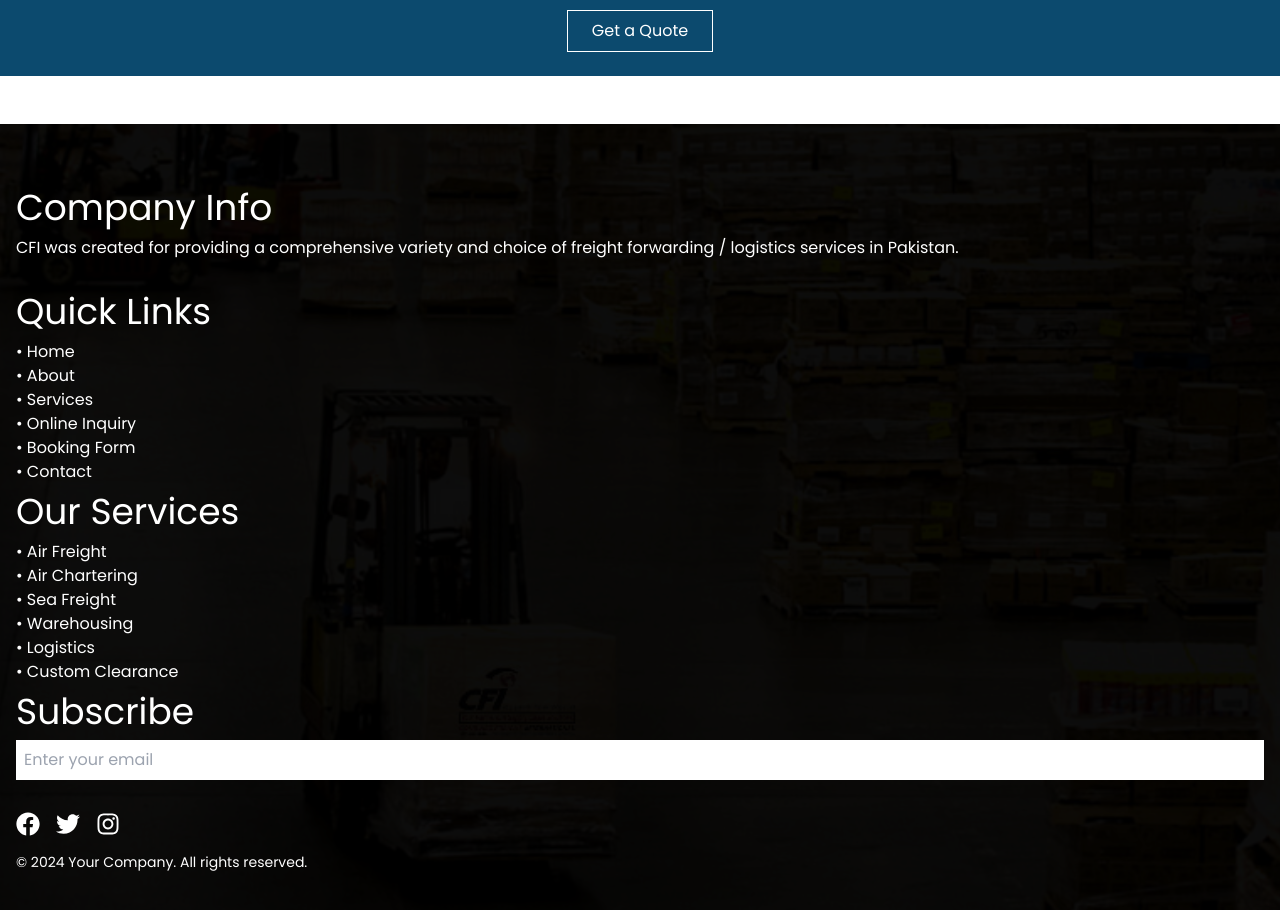
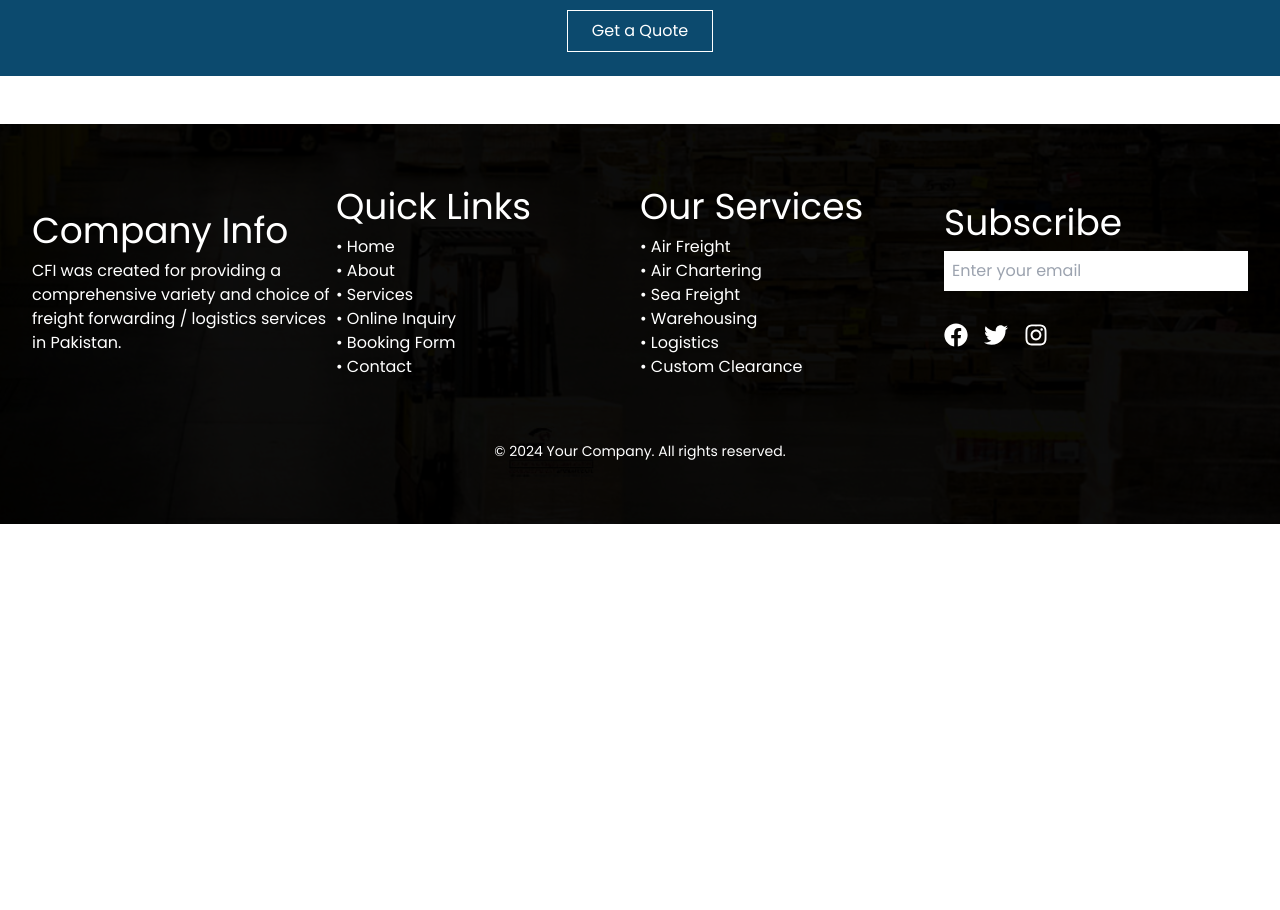
Before and after one commit to haseebx16/cfipak, a Next.js app: page / in a window 1280 px wide. Shown: the part 2600-3510 px from the top of the page. After the commit the page ends 3124 px from the top, so only its background shows below. Built offline with nearby package versions, Linux system fonts and the light colour scheme.

Commit message:
footer for md

```diff
--- a/app/Components/Sections/Footer.js
+++ b/app/Components/Sections/Footer.js
@@ -17,34 +17,44 @@ const Footer = () => {
     }, [])
 
   return (
-    <div className={`${font2.className} relative w-full h-screen mt-12 bg-black`}>
+    <div className={`${font2.className} relative w-full h-screen md:h-[25rem] mt-12 bg-black`}>
       <img src={"/warehousing.jpg"} alt="Warehousing" className="absolute inset-0 w-full h-full object-cover opacity-50" />
       <div className="absolute inset-0 bg-black bg-opacity-90"></div>
-      <div className="relative z-10 flex flex-col items-start h-full text-white p-4">
-        <h1 data-aos="fade-down" className="text-2xl md:text-4xl mb-2 mt-12">Company Info</h1>
-        <p data-aos="fade-right" className='text-md'>CFI was created for providing a comprehensive variety and choice of freight forwarding / logistics services in Pakistan.</p>
-        <h1 data-aos="fade-down" className="text-2xl md:text-4xl mb-2 mt-8">Quick Links</h1>
+      <div className="relative z-10 flex flex-col md:flex-row md:flex-wrap items-start md:items-center h-full text-white p-4 md:p-8">
+        <div className="w-full md:w-1/4 mb-8 md:mb-0">
+          <h1 data-aos="fade-down" className="text-2xl md:text-4xl mb-2 mt-12 md:mt-0">Company Info</h1>
+          <p data-aos="fade-right" className='text-md md:max-w-sm'>CFI was created for providing a comprehensive variety and choice of freight forwarding / logistics services in Pakistan.</p>
+        </div>
+        <div className="w-full md:w-1/4 mb-8 md:mb-0">
+          <h1 data-aos="fade-down" className="text-2xl md:text-4xl mb-2 mt-8 md:mt-0">Quick Links</h1>
           <p data-aos="fade-right" className='text-md'>&#x2022;&nbsp;Home</p>
           <p data-aos="fade-right" className='text-md'>&#x2022;&nbsp;About</p>
           <p data-aos="fade-right" className='text-md'>&#x2022;&nbsp;Services</p>
           <p data-aos="fade-right" className='text-md'>&#x2022;&nbsp;Online Inquiry</p>
           <p data-aos="fade-right" className='text-md'>&#x2022;&nbsp;Booking Form</p>
           <p data-aos="fade-right" className='text-md'>&#x2022;&nbsp;Contact</p>
-        <h1 data-aos="fade-down" className="text-2xl md:text-4xl mb-2 mt-2">Our Services</h1>
+        </div>
+        <div className="w-full md:w-1/4 mb-8 md:mb-0">
+          <h1 data-aos="fade-down" className="text-2xl md:text-4xl mb-2 mt-2 md:mt-0">Our Services</h1>
           <p data-aos="fade-right" className='text-md'>&#x2022;&nbsp;Air Freight</p>
           <p data-aos="fade-right" className='text-md'>&#x2022;&nbsp;Air Chartering</p>
           <p data-aos="fade-right" className='text-md'>&#x2022;&nbsp;Sea Freight</p>
           <p data-aos="fade-right" className='text-md'>&#x2022;&nbsp;Warehousing</p>
           <p data-aos="fade-right" className='text-md'>&#x2022;&nbsp;Logistics</p>
           <p data-aos="fade-right" className='text-md'>&#x2022;&nbsp;Custom Clearance</p>
-        <h1 data-aos="fade-up" className="text-2xl md:text-4xl mb-2 mt-2">Subscribe</h1>
+        </div>
+        <div className="w-full md:w-1/4 mb-8 md:mb-0">
+          <h1 data-aos="fade-up" className="text-2xl md:text-4xl mb-2 mt-2 md:mt-0">Subscribe</h1>
           <input data-aos="fade-right" type="email" placeholder="Enter your email" className="p-2 w-full mb-8" />
           <div data-aos="fade-up" className="flex space-x-4 mb-4">
             <FaFacebook className="text-2xl" />
             <FaTwitter className="text-2xl" />
             <FaInstagram className="text-2xl" />
           </div>
-        <p className="text-center text-sm md:text-md">© 2024 Your Company. All rights reserved.</p>
+        </div>
+        <div className="w-full text-center">
+          <p className="text-sm md:text-md">© 2024 Your Company. All rights reserved.</p>
+        </div>
       </div>
     </div>
   );
```
Lines whose indentation alone changed are shown as unchanged.
